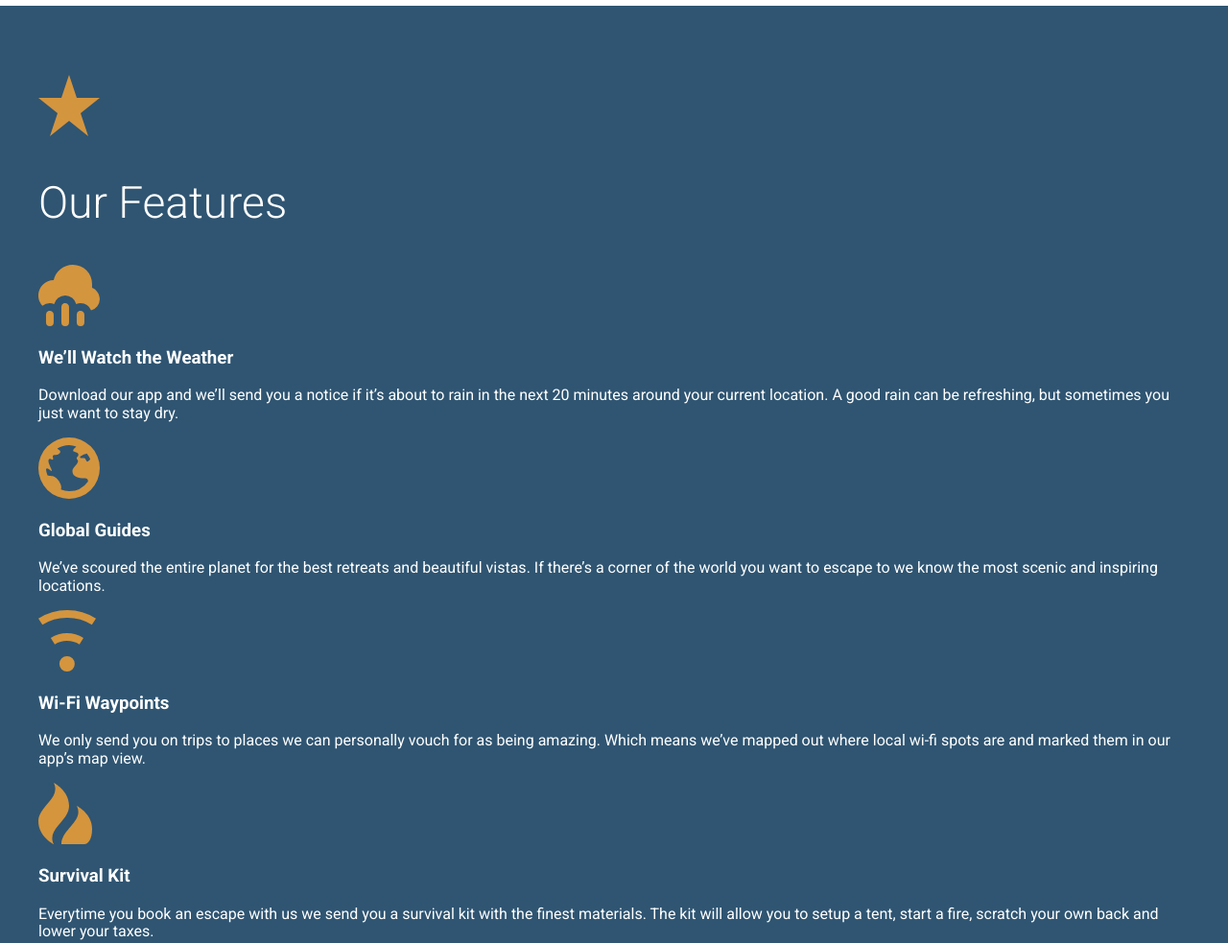
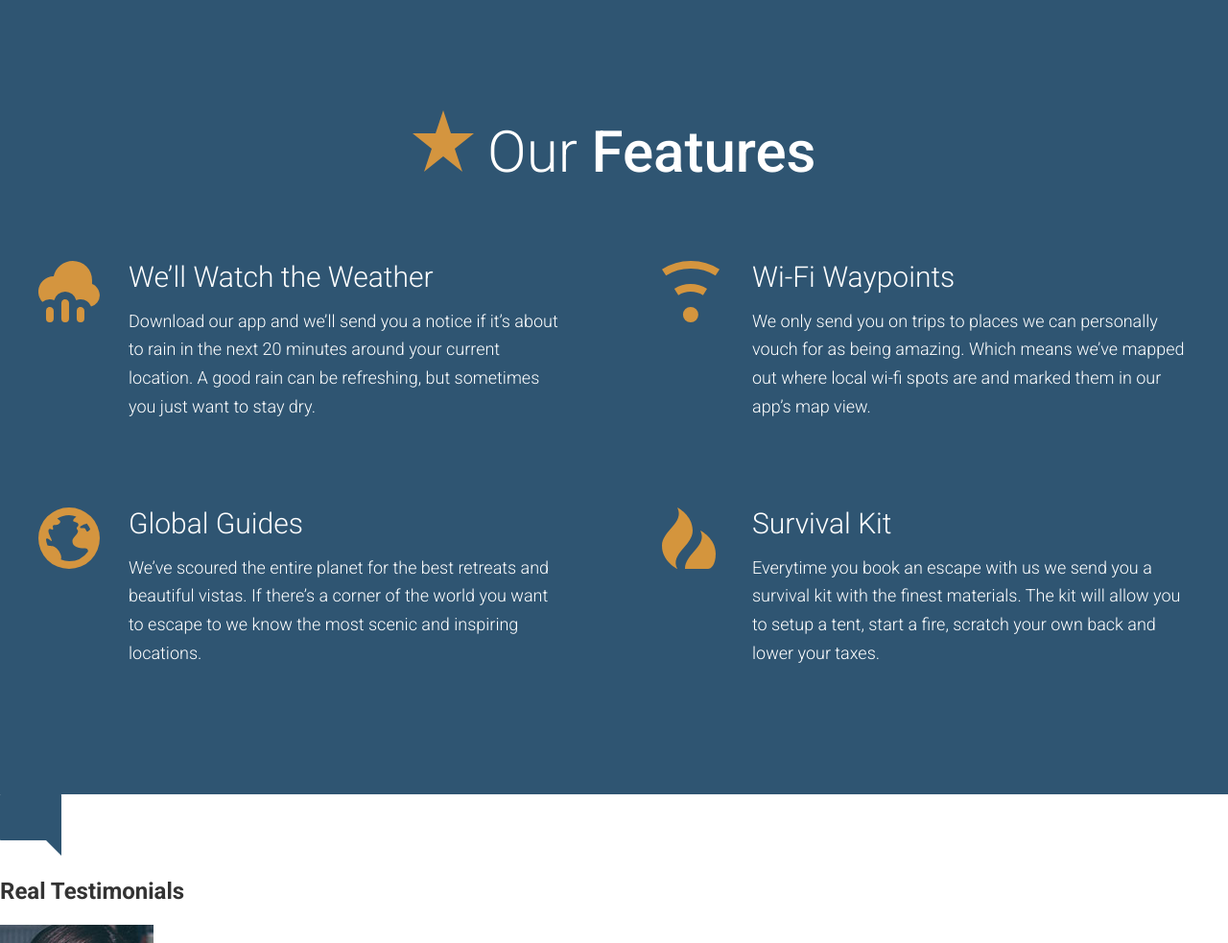
Before and after one commit to esomosierra/Travel-Site, a website: page app/index.html in a window 1280 px wide. Shown: the part 2200-3183 px from the top of the page at 96% size. Drawn offline with Linux system fonts and the light colour scheme.

Commit message:
Completed the Our Features section.

```diff
--- /dev/null
+++ b/app/assets/css/modules/_feature-item.css
@@ -0,0 +1,33 @@
+.feature-item {
+
+    position: relative;
+    padding-bottom: 2rem;
+
+    @mixin atSmall {
+        padding-left: 94px;
+    }
+
+    &__icon { /* Base: Mobile View. Smaller Screen */
+        display: block;
+        margin: 0 auto;
+
+        @mixin atSmall { /* Will effect on Min Width of 530px up to larger size */
+            position: absolute;
+            left: 0;
+        }
+    }
+
+    &__title { /* Base: Mobile View. Smaller Screen */
+        font-size: 1.6rem;
+        font-weight: 300;
+        margin-bottom: .8rem;
+        margin-top: .7em;
+        text-align: center;
+
+        @mixin atSmall { /* Will effect on Min Width of 530px up to larger size */
+            margin-top: 1em;
+            font-size: 1.875rem;
+            text-align: left;
+        }
+    }
+}
--- a/app/assets/css/modules/_generic-content-container.css
+++ b/app/assets/css/modules/_generic-content-container.css
@@ -1,8 +1,9 @@
 .generic-content-container {
 
     p {
+        font-weight: 300;
         line-height: 1.65;
-        margin: 1.8rem 0; /* Base: Mobile View Smaller screen size */
+        margin: 0 0 1.8rem 0; /* Base: Mobile View Smaller screen size */
 
         @mixin atSmall { /* Will take effect if screen has a Min Width of 530px up to larger screen size */
             font-size: 1.125rem;
--- a/app/assets/css/modules/_row.css
+++ b/app/assets/css/modules/_row.css
@@ -8,6 +8,11 @@
 
         &__medium-4--larger {
             width: 37%;
+        }
+
+        &__medium-6 {
+            width: 50%;
+            float: left;
         }
 
         &__medium-8 {
@@ -37,6 +42,14 @@
         padding-right: 65px;
     }
 
+    &--gutters-large {
+        margin-right: -100px;
+    }
+
+    &--gutters-large > div { /* Targets the Direct Child Element DIV */
+        padding-right: 100px;
+    }
+
     &__b-margin-until-medium {
         margin-bottom: 1rem;
     }
--- /dev/null
+++ b/app/assets/css/modules/_section-title.css
@@ -0,0 +1,28 @@
+.section-title {
+    font-size: 2.55rem; /* Base: Mobile View. Smaller Screen */
+    font-weight: 300;
+    text-align: center;
+
+    @mixin atSmall { /* Will effect on Min Width of 530px up to larger size */
+        font-size: 3.75rem;
+    }
+
+    strong {
+        font-weight: 500;
+    }
+
+    &__icon { /* Base: Mobile View. Smaller Screen */
+        display: block;
+        margin-left: auto;
+        margin-right: auto;
+        margin-bottom: .6rem;
+
+        @mixin atSmall { /* Will effect on Min Width of 530px up to larger size */
+            margin-right: .5rem;
+            margin-left: 0;
+            margin-right: 0;
+            margin-bottom:0;
+            display: inline-block;
+        }
+    }
+}
--- a/app/assets/css/styles.css
+++ b/app/assets/css/styles.css
@@ -9,3 +9,5 @@
 @import 'modules/_headline';
 @import 'modules/_row';
 @import 'modules/_generic-content-container';
+@import 'modules/_section-title';
+@import 'modules/_feature-item';
--- a/app/index.html
+++ b/app/index.html
@@ -69,24 +69,45 @@
 
   <div id="features" class="page-section page-section--blue">
     <div class="wrapper">
-      <img src="assets/images/icons/star.svg">
-      <h2 class="headline">Our Features</h2>
 
-      <img src="assets/images/icons/rain.svg">
-      <h3>We&rsquo;ll Watch the Weather</h3>
-      <p>Download our app and we&rsquo;ll send you a notice if it&rsquo;s about to rain in the next 20 minutes around your current location. A good rain can be refreshing, but sometimes you just want to stay dry.</p>
+      <h2 class="section-title"><img src="assets/images/icons/star.svg" class="section-title__icon"> Our <strong>Features</strong></h2>
 
-      <img src="assets/images/icons/globe.svg">
-      <h3>Global Guides</h3>
-      <p>We&rsquo;ve scoured the entire planet for the best retreats and beautiful vistas. If there&rsquo;s a corner of the world you want to escape to we know the most scenic and inspiring locations.</p>
+      <div class="row row--gutters-large generic-content-container">
 
-      <img src="assets/images/icons/wifi.svg">
-      <h3>Wi-Fi Waypoints</h3>
-      <p>We only send you on trips to places we can personally vouch for as being amazing. Which means we&rsquo;ve mapped out where local wi-fi spots are and marked them in our app&rsquo;s map view.</p>
+        <div class="row__medium-6">
 
-      <img src="assets/images/icons/fire.svg">
-      <h3>Survival Kit</h3>
-      <p>Everytime you book an escape with us we send you a survival kit with the finest materials. The kit will allow you to setup a tent, start a fire, scratch your own back and lower your taxes.</p>
+            <div class="feature-item">
+                <img class="feature-item__icon" src="assets/images/icons/rain.svg">
+                <h3 class="feature-item__title">We&rsquo;ll Watch the Weather</h3>
+                <p>Download our app and we&rsquo;ll send you a notice if it&rsquo;s about to rain in the next 20 minutes around your current location. A good rain can be refreshing, but sometimes you just want to stay dry.</p>
+            </div>
+
+            <div class="feature-item">
+                <img class="feature-item__icon" src="assets/images/icons/globe.svg">
+                <h3 class="feature-item__title">Global Guides</h3>
+                <p>We&rsquo;ve scoured the entire planet for the best retreats and beautiful vistas. If there&rsquo;s a corner of the world you want to escape to we know the most scenic and inspiring locations.</p>
+            </div>
+        </div>
+
+        <div class="row__medium-6">
+            <div class="feature-item">
+                <img class="feature-item__icon" src="assets/images/icons/wifi.svg">
+                <h3 class="feature-item__title">Wi-Fi Waypoints</h3>
+                <p>We only send you on trips to places we can personally vouch for as being amazing. Which means we&rsquo;ve mapped out where local wi-fi spots are and marked them in our app&rsquo;s map view.</p>
+            </div>
+
+            <div class="feature-item">
+                <img class="feature-item__icon" src="assets/images/icons/fire.svg">
+                <h3 class="feature-item__title">Survival Kit</h3>
+                <p>Everytime you book an escape with us we send you a survival kit with the finest materials. The kit will allow you to setup a tent, start a fire, scratch your own back and lower your taxes.</p>
+            </div>
+        </div>
+
+      </div>
+
+
+
+
     </div>
   </div>
 
--- a/app/temp/styles/styles.css
+++ b/app/temp/styles/styles.css
@@ -579,6 +579,11 @@ a {
             width: 37%;
         }
 
+        .row__medium-6 {
+            width: 50%;
+            float: left;
+        }
+
         .row__medium-8 {
             float: left;
             width: 66.66%
@@ -610,13 +615,22 @@ a {
         padding-right: 65px;
     }
 
+.row--gutters-large {
+        margin-right: -100px;
+    }
+
+.row--gutters-large > div { /* Targets the Direct Child Element DIV */
+        padding-right: 100px;
+    }
+
 .row__b-margin-until-medium {
         margin-bottom: 1rem;
     }
 
 .generic-content-container p {
+        font-weight: 300;
         line-height: 1.65;
-        margin: 1.8rem 0; /* Base: Mobile View Smaller screen size */
+        margin: 0 0 1.8rem 0; /* Base: Mobile View Smaller screen size */
     }
 
 /* Will take effect if screen has a Min Width of 530px up to larger screen size */
@@ -631,3 +645,91 @@ a {
 .generic-content-container p a {
         font-weight: 700;
     }
+
+.section-title {
+    font-size: 2.55rem; /* Base: Mobile View. Smaller Screen */
+    font-weight: 300;
+    text-align: center;
+}
+
+/* Will take effect if screen has a Min Width of 530px up to larger screen size */
+
+@media (min-width: 530px) {
+
+.section-title { /* Will effect on Min Width of 530px up to larger size */
+        font-size: 3.75rem
+}
+    }
+
+.section-title strong {
+        font-weight: 500;
+    }
+
+.section-title__icon { /* Base: Mobile View. Smaller Screen */
+        display: block;
+        margin-left: auto;
+        margin-right: auto;
+        margin-bottom: .6rem;
+    }
+
+/* Will take effect if screen has a Min Width of 530px up to larger screen size */
+
+@media (min-width: 530px) {
+
+.section-title__icon { /* Will effect on Min Width of 530px up to larger size */
+            margin-right: .5rem;
+            margin-left: 0;
+            margin-right: 0;
+            margin-bottom:0;
+            display: inline-block
+    }
+    }
+
+.feature-item {
+
+    position: relative;
+    padding-bottom: 2rem;
+}
+
+/* Will take effect if screen has a Min Width of 530px up to larger screen size */
+
+@media (min-width: 530px) {
+
+.feature-item {
+        padding-left: 94px
+}
+    }
+
+.feature-item__icon { /* Base: Mobile View. Smaller Screen */
+        display: block;
+        margin: 0 auto;
+    }
+
+/* Will take effect if screen has a Min Width of 530px up to larger screen size */
+
+@media (min-width: 530px) {
+
+.feature-item__icon { /* Will effect on Min Width of 530px up to larger size */
+            position: absolute;
+            left: 0
+    }
+    }
+
+.feature-item__title { /* Base: Mobile View. Smaller Screen */
+        font-size: 1.6rem;
+        font-weight: 300;
+        margin-bottom: .8rem;
+        margin-top: .7em;
+        text-align: center;
+    }
+
+/* Will take effect if screen has a Min Width of 530px up to larger screen size */
+
+@media (min-width: 530px) {
+
+.feature-item__title { /* Will effect on Min Width of 530px up to larger size */
+            margin-top: 1em;
+            font-size: 1.875rem;
+            text-align: left
+    }
+    }
```
